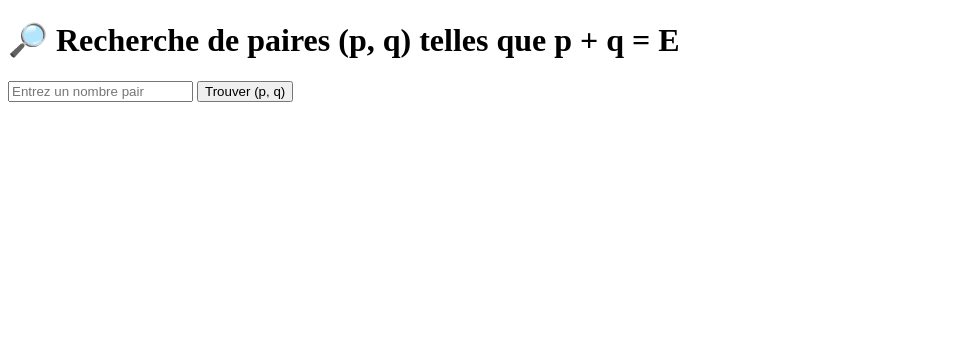
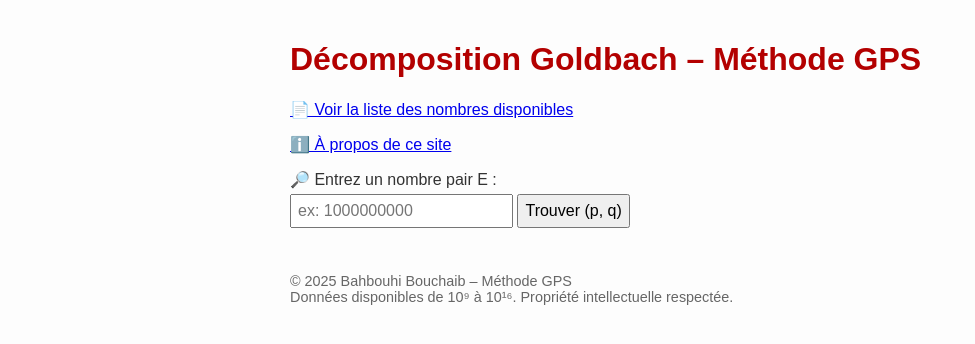
Before and after one commit to Bouchaib542/Bouchaib542-Goldbach-library-prime-pairs, a plain HTML site: page index.html in a window 1280 px wide. Shown: the whole page, without its empty margins (0-975 px from the left). Drawn offline with Linux system fonts and the light colour scheme.

Commit message:
Update index.html

```diff
--- a/index.html
+++ b/index.html
@@ -2,14 +2,77 @@
 <html lang="fr">
 <head>
   <meta charset="UTF-8">
-  <title>Goldbach Pair Finder</title>
+  <title>Décomposition Goldbach – Méthode GPS</title>
+  <meta name="viewport" content="width=device-width, initial-scale=1.0">
+  <style>
+    body {
+      font-family: Arial, sans-serif;
+      background-color: #fdfdfd;
+      padding: 20px;
+      max-width: 700px;
+      margin: auto;
+      color: #333;
+    }
+    h1 {
+      color: #b30000;
+    }
+    input, button {
+      font-size: 1em;
+      padding: 6px;
+      margin: 5px 0;
+    }
+    .result {
+      margin-top: 20px;
+      font-weight: bold;
+    }
+    footer {
+      margin-top: 40px;
+      font-size: 0.9em;
+      color: #666;
+    }
+  </style>
 </head>
 <body>
-  <h1>🔎 Recherche de paires (p, q) telles que p + q = E</h1>
-  <input type="number" id="input-number" placeholder="Entrez un nombre pair">
-  <button id="find-btn">Trouver (p, q)</button>
-  <p id="result"></p>
 
-  <script src="script.js"></script>
+  <h1>Décomposition Goldbach – Méthode GPS</h1>
+  <p><a href="liste.html">📄 Voir la liste des nombres disponibles</a></p>
+  <p><a href="about.html">ℹ️ À propos de ce site</a></p>
+
+  <label for="inputE">🔎 Entrez un nombre pair E :</label><br>
+  <input type="text" id="inputE" placeholder="ex: 1000000000">
+  <button onclick="chercher()">Trouver (p, q)</button>
+
+  <div class="result" id="resultat"></div>
+
+  <footer>
+    © 2025 Bahbouhi Bouchaib – Méthode GPS<br>
+    Données disponibles de 10⁹ à 10¹⁶. Propriété intellectuelle respectée.
+  </footer>
+
+  <script>
+    async function chercher() {
+      const E = document.getElementById("inputE").value.trim();
+      const resultat = document.getElementById("resultat");
+      resultat.textContent = "⏳ Chargement...";
+
+      const exp = E.length - 1;
+      const fichier = `pairs_${exp}.json`;
+
+      try {
+        const reponse = await fetch(fichier);
+        const data = await reponse.json();
+
+        if (data[E]) {
+          const [p, q] = data[E];
+          resultat.innerHTML = `✅ ${E} = ${p} + ${q}`;
+        } else {
+          resultat.innerHTML = `❌ Nombre hors plage ou données manquantes.`;
+        }
+      } catch (e) {
+        resultat.innerHTML = `❌ Erreur de chargement des données (${fichier}).`;
+      }
+    }
+  </script>
+
 </body>
 </html>
```
